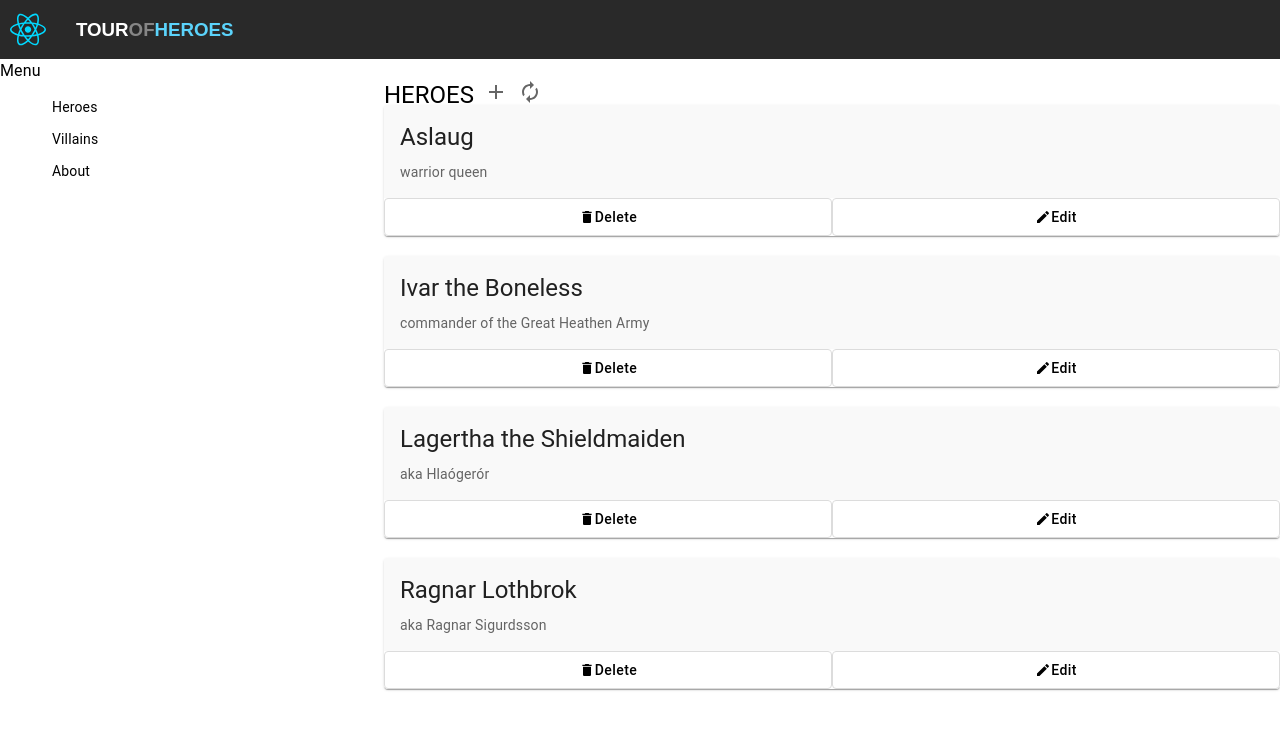
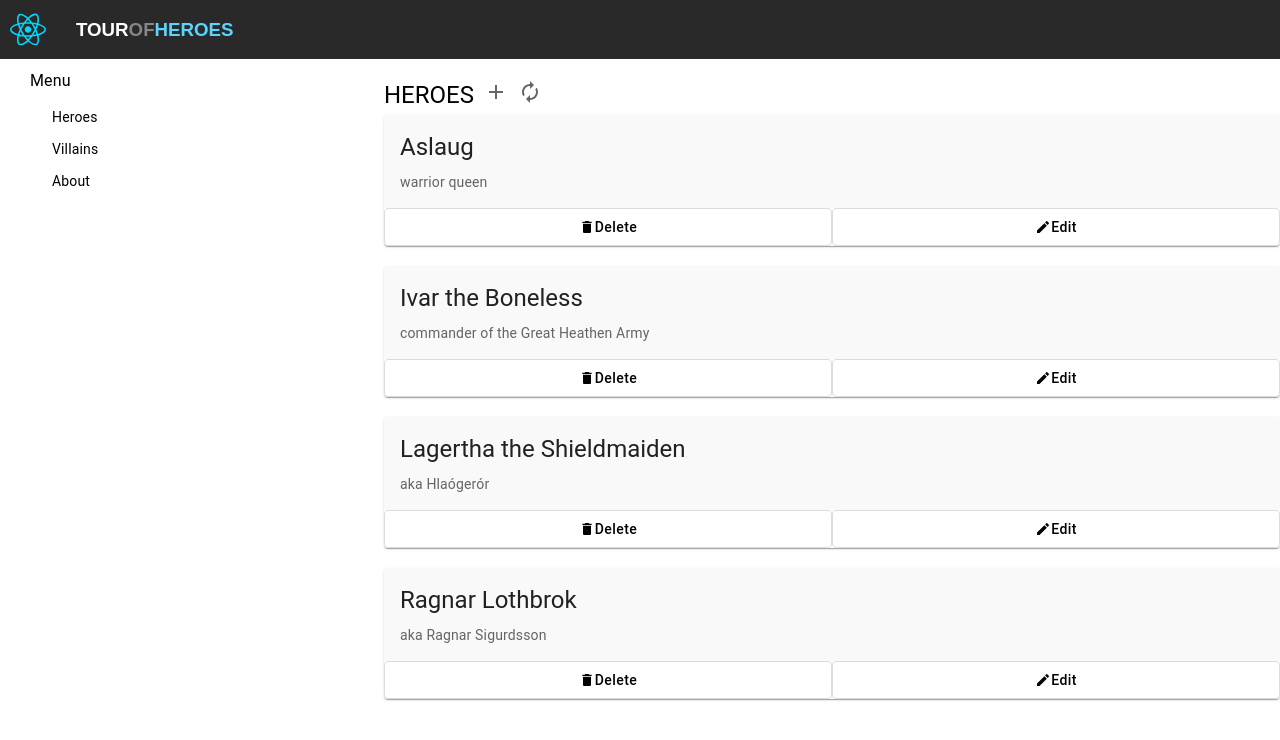
Before and after one commit to zndelfin/Tour-Of-Heroes-FE, a React (Vite) app: page / in a window 1280 px wide. Shown: the top 740 px of the page. Built offline with nearby package versions, Linux system fonts and the light colour scheme.

Commit message:
TECH-213: Add styling to Menu title typography

```diff
--- a/src/Components/Menu.jsx
+++ b/src/Components/Menu.jsx
@@ -8,7 +8,7 @@ import { Typography } from '@mui/material';
 export default function Menu(props) {
   return (
     <Box>
-      <Typography>{props.title}</Typography>
+      <Typography sx={{padding:"10px 0px 0px 30px"}}>{props.title}</Typography>
       <MenuList dense className="menuList" >
         <MenuItem className="menuItem">
           <ListItemText inset>Heroes</ListItemText>
```
